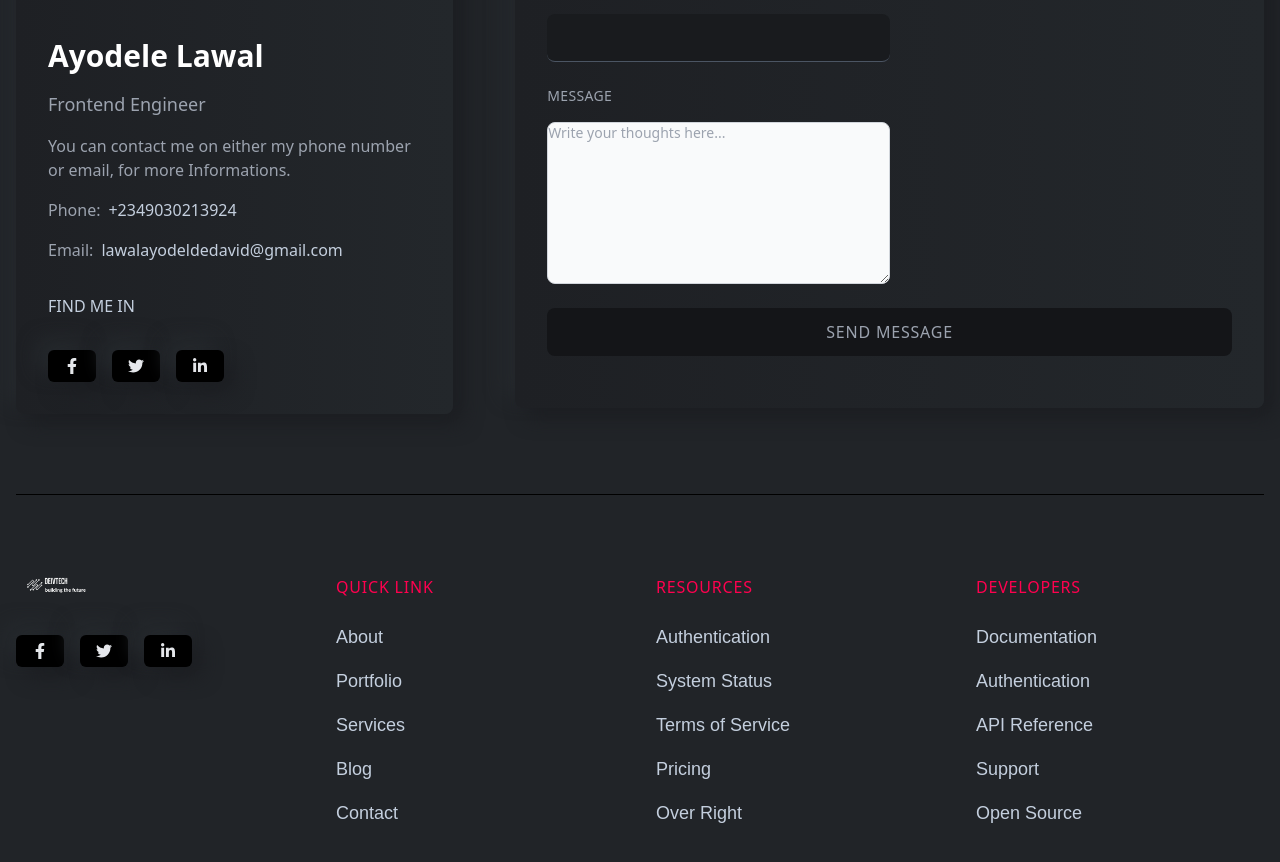
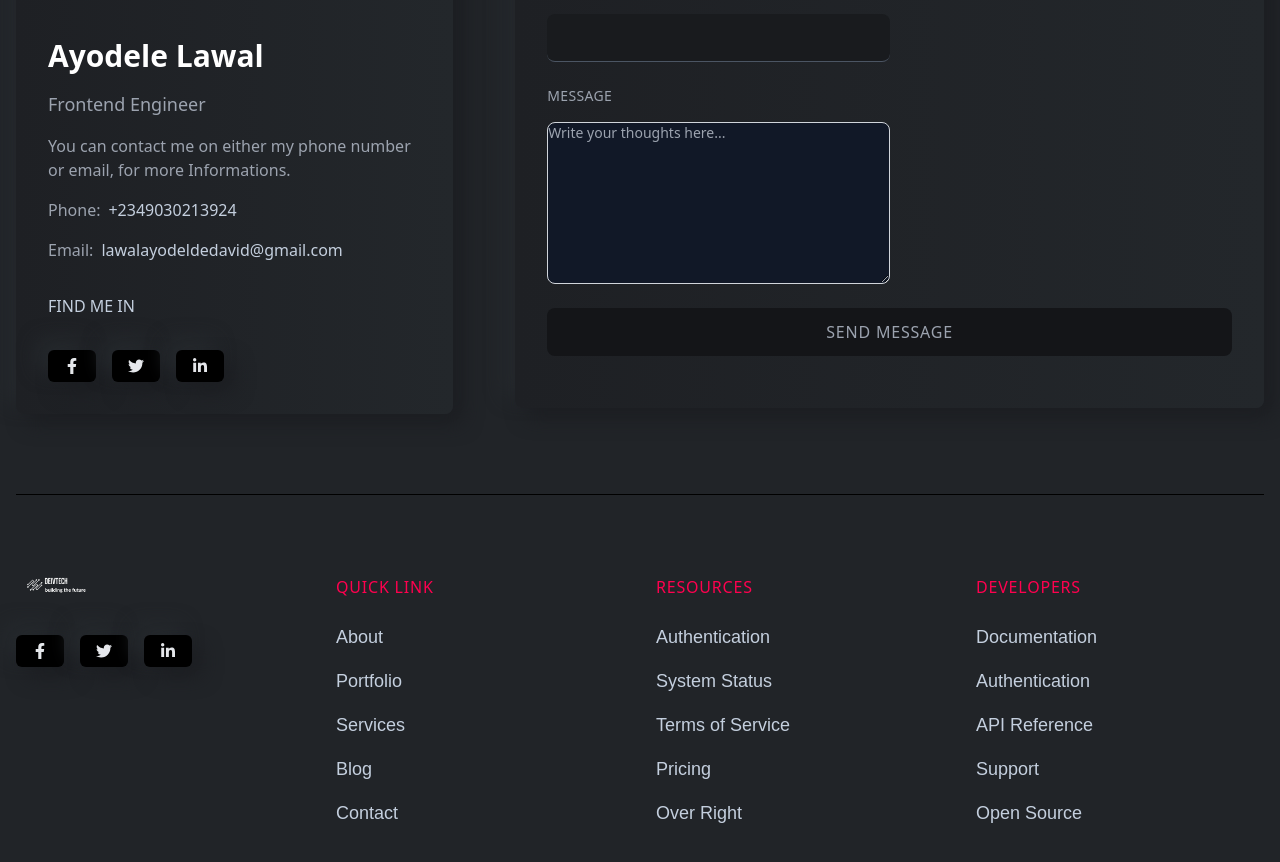
Before and after one commit to Lawal-Ayodele-David/davidportfolio, a React (Create React App) app: page / in a window 1280 px wide. Shown: the part 4710-5572 px from the top of the page. Built offline with nearby package versions, Linux system fonts and the light colour scheme.

Commit message:
updated textarea

```diff
--- a/src/components/contact/contact.js
+++ b/src/components/contact/contact.js
@@ -102,7 +102,7 @@
          onChange={(e)=>setMessage(e.target.value)} value={message}
          className={`${
             errMsg === "Please give your Subject!" && "outline-designColor"
-         } contactTextArena text-sm text-gray-900 bg-gray-50 rounded-lg border border-gray-300 focus:ring-blue-500 focus:border-blue-500 dark:bg-gray-700 dark:border-gray-600 dark:placeholder-gray-400 dark:text-white`}
+         } contactTextArena text-sm bg-gray-900 text-gray-400 rounded-lg border border-gray-300 focus:ring-blue-500 focus:border-blue-500 dark:bg-gray-700 dark:border-gray-600 dark:placeholder-gray-400 dark:text-white`}
          cols="30" rows="8"  placeholder="Write your thoughts here..."></textarea>
         </div>
         <div className='w-full'>
```
